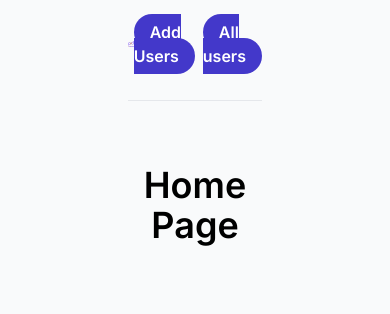
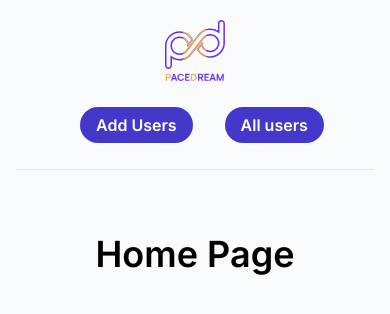
Before and after one commit to gauravhpanchal/Mongso, a Next.js app: page / in a window 390 px wide. Shown: the top 314 px of the page. Built offline with nearby package versions, Linux system fonts and the light colour scheme.

Commit message:
added some extra styles

```diff
--- a/src/app/globals.css
+++ b/src/app/globals.css
@@ -6,3 +6,9 @@ body {
   background-color: #f9fafb;
   padding: 20px 128px;
 }
+
+@media (max-width: 768px) {
+  body {
+    padding: 20px 16px;
+  }
+}
--- a/src/components/navbar/Navbar.js
+++ b/src/components/navbar/Navbar.js
@@ -3,14 +3,14 @@ import Link from "next/link";
 const Navbar = () => {
   return (
     <>
-      <div className="flex justify-between items-center align-center mb-8">
-        <div>
+      <div className="md:flex justify-between items-center align-center mb-8">
+        <div className=" flex justify-center md:mb-0 mb-8 items-center">
           {/* logo */}
           <Link href="/">
             <Image src="/logo.svg" height={60} width={60} alt="logo" />
           </Link>
         </div>
-        <div className="flex justify-between gap-2">
+        <div className="flex md:justify-between md:gap-2 gap-8 md:ml-0 ml-16">
           <div>
             <Link
               href="/account"
```
